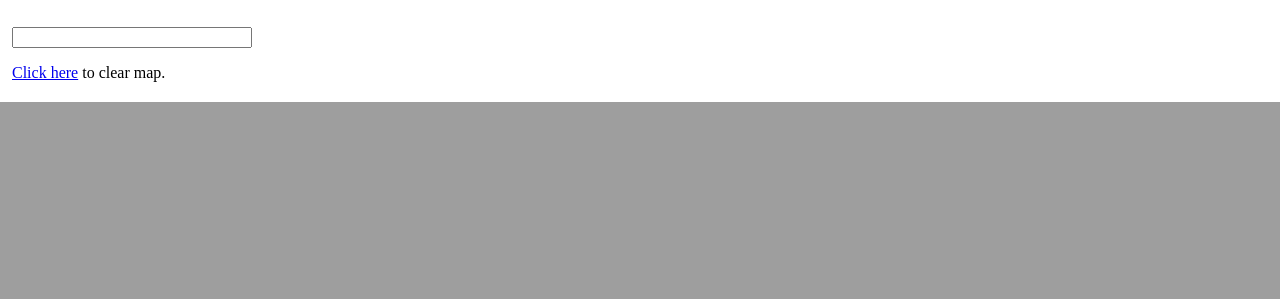
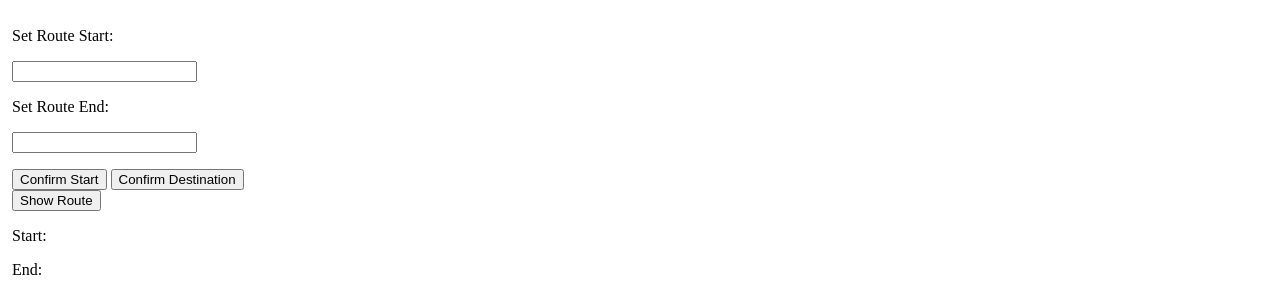
Before and after one commit to mjeng/la-traffic-safety, a Flask app: page / in a window 1280 px wide. Shown: the part 801-1100 px from the top of the page. Before the commit the page ends 903 px from the top, so only its background shows below. Run offline with Flask 2, Linux system fonts and the light colour scheme; some libraries are stand-ins or nearby versions.

Commit message:
functional route finding:

```diff
--- a/static/roads.js
+++ b/static/roads.js
@@ -1,3 +1,4 @@
+
 var apiKey = 'AIzaSyD_T8LTOKpg7oO6G9V21fRx2J_F-CawP14';
 
 var map;
@@ -5,12 +6,15 @@ var drawingManager;
 var placeIdArray = [];
 var polylines = [];
 var snappedCoordinates = [];
+var autocomplete_start;
+var autocomplete_end;
+var directionService;
+var directionsDisplay;
+var start_name;
+var end_name;
+
 
 function initialize() {
-  // var mapOptions = {
-  //   zoom: 17,
-  //   center: {lat: -33.8667, lng: 151.1955}
-  // };
   ZOOM = 10;
   var mapOptions = {
     zoom: ZOOM,
@@ -22,102 +26,44 @@ function initialize() {
   // location.
   map.controls[google.maps.ControlPosition.RIGHT_TOP].push(
       document.getElementById('bar'));
-  var autocomplete = new google.maps.places.Autocomplete(
-      document.getElementById('autoc'));
-  autocomplete.bindTo('bounds', map);
-  autocomplete.addListener('place_changed', function() {
-    var place = autocomplete.getPlace();
-    if (place.geometry.viewport) {
-      map.fitBounds(place.geometry.viewport);
-    } else {
-      map.setCenter(place.geometry.location);
-      map.setZoom(ZOOM);
-    }
+  autocomplete_start = new google.maps.places.Autocomplete(
+      document.getElementById('autoc_start'));
+  autocomplete_end = new google.maps.places.Autocomplete(
+      document.getElementById('autoc_end'));
+   var marker = new google.maps.Marker({
+          map: map,
+          anchorPoint: new google.maps.Point(0, -29)
+  });
+  directionsService = new google.maps.DirectionsService;
+  directionsDisplay = new google.maps.DirectionsRenderer({
+    draggable: true,
+    map: map,
   });
 
+  directionsDisplay.addListener('directions_changed', function() {
+    findPoints(directionsDisplay.getDirections());
+  });
+
+  autocomplete_start.bindTo('bounds', map);
+  autocomplete_end.bindTo('bounds', map);
+  autocomplete_start.addListener('start_changed', autoSetup(autocomplete_start, marker));
+  autocomplete_end.addListener('end_changed', autoSetup(autocomplete_end, marker));
+
   drawColoredPath(data);
-
-  // // Enables the polyline drawing control. Click on the map to start drawing a
-  // // polyline. Each click will add a new vertice. Double-click to stop drawing.
-  // drawingManager = new google.maps.drawing.DrawingManager({
-  //   drawingMode: google.maps.drawing.OverlayType.POLYLINE,
-  //   drawingControl: true,
-  //   drawingControlOptions: {
-  //     position: google.maps.ControlPosition.TOP_CENTER,
-  //     drawingModes: [
-  //       google.maps.drawing.OverlayType.POLYLINE
-  //     ]
-  //   },
-  //   polylineOptions: {
-  //     strokeColor: '#696969',
-  //     strokeWeight: 2
-  //   }
-  // });
-  // drawingManager.setMap(map);
-
-  // // Snap-to-road when the polyline is completed.
-  // drawingManager.addListener('polylinecomplete', function(poly) {
-  //   var path = poly.getPath();
-  //   polylines.push(poly);
-  //   placeIdArray = [];
-  //   runSnapToRoad(path);
-  // });
-
-  // // Clear button. Click to remove all polylines.
-  // $('#clear').click(function(ev) {
-  //   for (var i = 0; i < polylines.length; ++i) {
-  //     polylines[i].setMap(null);
-  //   }
-  //   polylines = [];
-  //   ev.preventDefault();
-  //   return false;
-  // });
-
-
 }
 
-// Snap a user-created polyline to roads and draw the snapped path
-// function runSnapToRoad(path) {
-//   var pathValues = [];
-//   for (var i = 0; i < path.getLength(); i++) {
-//     pathValues.push(path.getAt(i).toUrlValue());
-//   }
-
-//   $.get('https://roads.googleapis.com/v1/snapToRoads', {
-//     interpolate: true,
-//     key: apiKey,
-//     path: pathValues.join('|')
-//   }, function(data) {
-//     processSnapToRoadResponse(data);
-//     drawSnappedPolyline();
-//     // getAndDrawSpeedLimits();
-//   });
-// }
-
-// Store snapped polyline returned by the snap-to-road service.
-// function processSnapToRoadResponse(data) {
-//   snappedCoordinates = [];
-//   placeIdArray = [];
-//   for (var i = 0; i < data.snappedPoints.length; i++) {
-//     var latlng = new google.maps.LatLng(
-//         data.snappedPoints[i].location.latitude,
-//         data.snappedPoints[i].location.longitude);
-//     snappedCoordinates.push(latlng);
-//     placeIdArray.push(data.snappedPoints[i].placeId);
-//   }
-// }
-
-// Draws the snapped polyline (after processing snap-to-road response).
-// function drawSnappedPolyline() {
-//   var snappedPolyline = new google.maps.Polyline({
-//     path: snappedCoordinates,
-//     strokeColor: 'black',
-//     strokeWeight: 3
-//   });
-
-//   snappedPolyline.setMap(map);
-//   polylines.push(snappedPolyline);
-// }
+function autoSetup(autocomplete, marker) {
+  marker.setVisible(false);
+  var place = autocomplete.getPlace();
+  if (place.geometry.viewport) {
+    map.fitBounds(place.geometry.viewport);
+  } else {
+    map.setCenter(place.geometry.location);
+    map.setZoom(17);
+  }
+  marker.setPosition(place.geometry.location);
+  marker.setVisible(true);
+}
 
 // Gets speed limits (for 100 segments at a time) and draws a polyline
 // color-coded by speed limit. Must be called after processing snap-to-road
@@ -132,41 +78,6 @@ function getAndDrawSpeedLimits() {
   }
 }
 
-// Gets speed limits for a 100-segment path and draws a polyline color-coded by
-// speed limit. Must be called after processing snap-to-road response.
-// function drawSpeedLimits(start, end) {
-//     var placeIdQuery = '';
-//     for (var i = start; i < end; i++) {
-//       placeIdQuery += '&placeId=' + placeIdArray[i];
-//     }
-
-//     $.get('https://roads.googleapis.com/v1/speedLimits',
-//         'key=' + apiKey + placeIdQuery,
-//         function(speedData) {
-//           processSpeedLimitResponse(speedData, start);
-//         }
-//     );
-// }
-
-// // Draw a polyline segment (up to 100 road segments) color-coded by speed limit.
-// function processSpeedLimitResponse(speedData, start) {
-//   var end = start + speedData.speedLimits.length;
-//   for (var i = 0; i < speedData.speedLimits.length - 1; i++) {
-//     var speedLimit = speedData.speedLimits[i].speedLimit;
-//     var color = getColorForSpeed(speedLimit);
-
-//     // Take two points for a single-segment polyline.
-//     var coords = snappedCoordinates.slice(start + i, start + i + 2);
-
-//     var snappedPolyline = new google.maps.Polyline({
-//       path: coords,
-//       strokeColor: color,
-//       strokeWeight: 6
-//     });
-//     snappedPolyline.setMap(map);
-//     polylines.push(snappedPolyline);
-//   }
-// }
 
 function drawColoredPath(weightedData) {
   for (var i = 0; i < weightedData.length - 1; i++) {
@@ -188,26 +99,6 @@ function drawColoredPath(weightedData) {
   }
 }
 
-// function drawColoredPath2(data) {
-//   var latlngs = [];
-//   for (var i = 0; i < data.length; i++) {
-//     var coord = new google.maps.LatLng(
-//       data[i][0], data[i][1]
-//     );
-//     latlngs.push(coord);
-//   }
-//   var polyline = new google.maps.Polyline({
-//     path: latlngs,
-//     strokeColor: 'black',
-//     strokeWeight: 6
-//   });
-//   polyline.setMap(map);
-// }
-
-// function getColorForWeight(weight) {
-//   return 'purple';
-// }
-
 
 function getColorForSpeed(speed_kph) {
   if (speed_kph <= 40) {
@@ -228,6 +119,54 @@ function getColorForSpeed(speed_kph) {
   return 'red';
 }
 
+function findRoute () {
+  displayRoute(start_name, end_name, directionsService,
+      directionsDisplay);
+}
+
+function saveStart() {
+  var place = autocomplete_start.getPlace();
+  document.getElementById("saved_start").innerHTML = place.formatted_address;
+  start_name = place.formatted_address;
+}
+
+function saveEnd() {
+  var place = autocomplete_end.getPlace();
+  document.getElementById("saved_end").innerHTML = place.formatted_address;
+  end_name = place.formatted_address;
+}
+
+function displayRoute(origin, destination, service, display) {
+  service.route({
+    origin: origin,
+    destination: destination,
+    travelMode: 'DRIVING',
+    avoidTolls: true
+  }, function(response, status) {
+    if (status === 'OK') {
+      display.setDirections(response);
+    } else {
+      alert('Could not display directions due to: ' + status);
+    }
+  });
+}
+
+function findPoints(result) {
+  var points = [];
+  var myroute = result.routes[0].legs[0];
+  var all = "";
+  for (var i = 0; i < myroute.steps.length; i++) {
+    for (var j = 0; j < myroute.steps[i].path.length; j++) {
+      var lat = myroute.steps[i].path[j].lat();
+      var lng = myroute.steps[i].path[j].lng();
+      var tot = "\"" + lat + " " + lng + "\"";
+      points.push(tot)
+    }
+  }
+  console.log(points);
+//  document.getElementById('total').innerHTML = points;
+}
+
 window.onload = initialize;
 
 
--- a/templates/index.html
+++ b/templates/index.html
@@ -11,14 +11,22 @@
     <script
       src="https://maps.googleapis.com/maps/api/js?key=AIzaSyD_T8LTOKpg7oO6G9V21fRx2J_F-CawP14&libraries=drawing,places">
     </script>
-    <script type=text/javascript charset="UTF-8" src="{{url_for('static', filename='roads.js')}}"></script>
+    <script type=text/javascript charset="UTF-8" src="{{url_for('static', filename='roads.js')}}" type="module"></script>
 </head>
 
 <body>
   <div id="map"></div>
   <div id="bar">
-    <p class="auto"><input type="text" id="autoc"/></p>
-    <p><a id="clear" href="#">Click here</a> to clear map.</p>
+    <p> Set Route Start:</p>
+    <p class="auto"><input type="text" id="autoc_start"/></p>
+    <p> Set Route End:</p>
+    <p class="auto"><input type="text" id="autoc_end"/></p>
+<!--     <p><a id="clear" href="#">Click here</a> to clear map.</p>
+ -->    <button onclick="saveStart()">Confirm Start</button>
+    <button onclick="saveEnd()">Confirm Destination</button>
+    <button onclick="findRoute()">Show Route</button>
+    <p id="saved_start">Start:</p>
+    <p id="saved_end">End:</p>
   </div>
 </body>
 </html>
```
